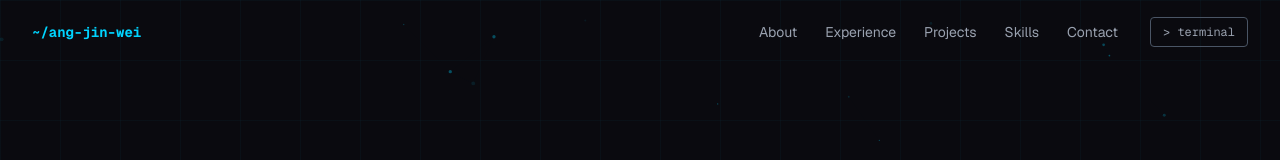
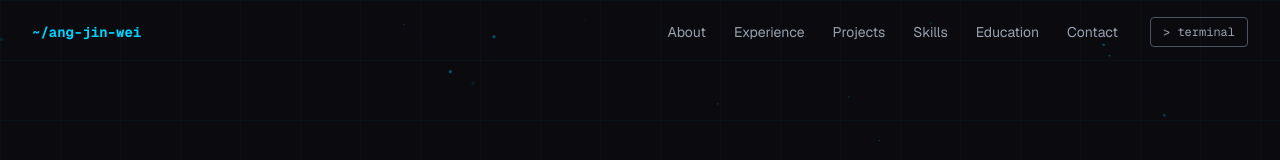
Before and after one commit to xSolstice1/jwang, a Next.js app: page /jwang/ in a window 1280 px wide. Shown: the top 160 px of the page. Built offline with nearby package versions, Linux system fonts and the light colour scheme.

Commit message:
fix: add education into navbar

```diff
--- a/src/components/Navbar.tsx
+++ b/src/components/Navbar.tsx
@@ -8,6 +8,7 @@ const navItems = [
   { label: "Experience", href: "#experience" },
   { label: "Projects", href: "#projects" },
   { label: "Skills", href: "#skills" },
+  { label: "Education", href: "#education" },
   { label: "Contact", href: "#contact" },
 ];
 
```
